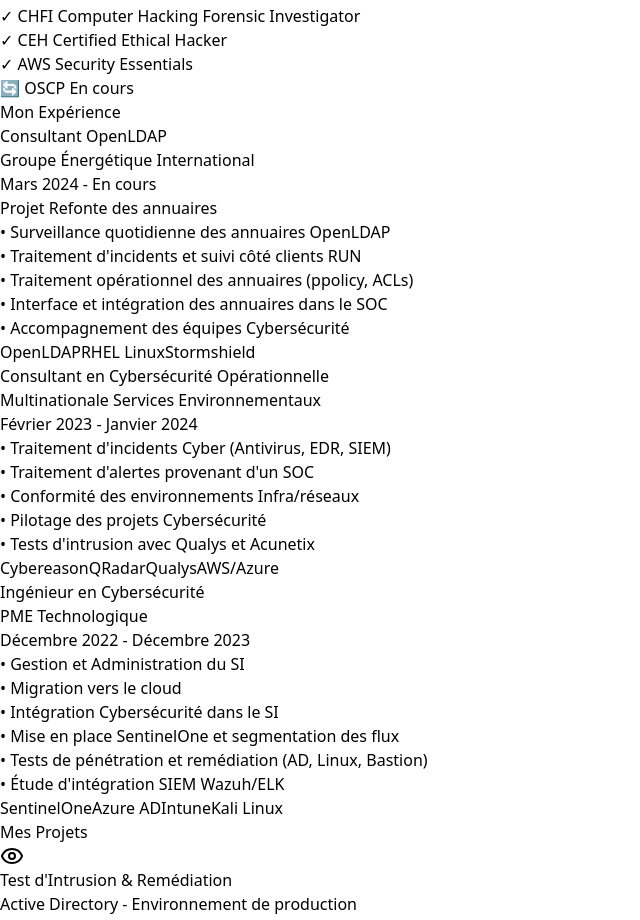
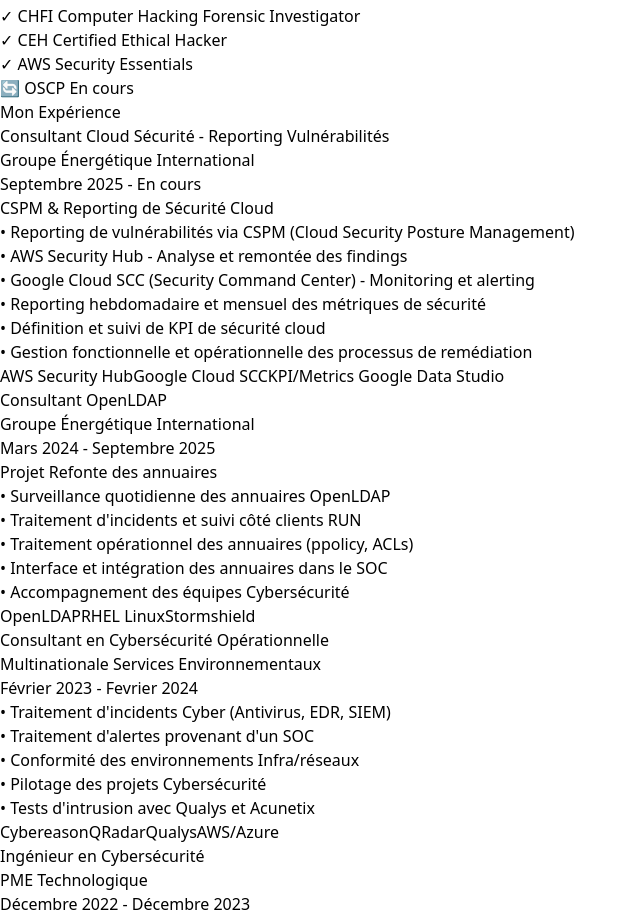
Before and after one commit to cktwi95/My-portfolio, a React (Vite) app: page / in a window 1280 px wide. Shown: the part 1160-2080 px from the top of the page, without its empty margins (0-640 px from the left). Built offline with nearby package versions, Linux system fonts and the light colour scheme.

Commit message:
Ajout formulaire de contact avec Web3Forms

```diff
--- a/src/App.jsx
+++ b/src/App.jsx
@@ -281,6 +281,30 @@ export default function Portfolio() {
           </h2>
 
           <div className="space-y-8">
+            {/* Expérience la plus récente - Cloud */}
+            <div className="bg-slate-800/30 p-6 rounded-xl border-l-4 border-emerald-500">
+              <div className="flex flex-col md:flex-row md:justify-between md:items-start mb-4">
+                <div>
+                  <h3 className="text-2xl font-bold text-emerald-400">Consultant Cloud Sécurité - Reporting Vulnérabilités</h3>
+                  <p className="text-xl text-gray-300">Groupe Énergétique International</p>
+                </div>
+                <span className="text-gray-400 mt-2 md:mt-0">Septembre 2025 - En cours</span>
+              </div>
+              <p className="text-gray-300 mb-4">CSPM & Reporting de Sécurité Cloud</p>
+              <ul className="space-y-2 text-gray-300">
+                <li>• Reporting de vulnérabilités via CSPM (Cloud Security Posture Management)</li>
+                <li>• AWS Security Hub - Analyse et remontée des findings</li>
+                <li>• Google Cloud SCC (Security Command Center) - Monitoring et alerting</li>
+                <li>• Reporting hebdomadaire et mensuel des métriques de sécurité</li>
+                <li>• Définition et suivi de KPI de sécurité cloud</li>
+                <li>• Gestion fonctionnelle et opérationnelle des processus de remédiation</li>
+              </ul>
+              <div className="mt-4 flex flex-wrap gap-2">
+                <span className="text-xs bg-emerald-900/30 text-emerald-300 px-3 py-1 rounded-full">AWS Security Hub</span>
+                <span className="text-xs bg-emerald-900/30 text-emerald-300 px-3 py-1 rounded-full">Google Cloud SCC</span>
+                <span className="text-xs bg-emerald-900/30 text-emerald-300 px-3 py-1 rounded-full">KPI/Metrics Google Data Studio</span>
+              </div>
+            </div>
             {/* Entreprise 1 */}
             <div className="bg-slate-800/30 p-6 rounded-xl border-l-4 border-cyan-500">
               <div className="flex flex-col md:flex-row md:justify-between md:items-start mb-4">
@@ -288,7 +312,7 @@ export default function Portfolio() {
                   <h3 className="text-2xl font-bold text-cyan-400">Consultant OpenLDAP</h3>
                   <p className="text-xl text-gray-300">Groupe Énergétique International</p>
                 </div>
-                <span className="text-gray-400 mt-2 md:mt-0">Mars 2024 - En cours</span>
+                <span className="text-gray-400 mt-2 md:mt-0">Mars 2024 - Septembre 2025</span>
               </div>
               <p className="text-gray-300 mb-4">Projet Refonte des annuaires</p>
               <ul className="space-y-2 text-gray-300">
@@ -312,7 +336,7 @@ export default function Portfolio() {
                   <h3 className="text-2xl font-bold text-blue-400">Consultant en Cybersécurité Opérationnelle</h3>
                   <p className="text-xl text-gray-300">Multinationale Services Environnementaux</p>
                 </div>
-                <span className="text-gray-400 mt-2 md:mt-0">Février 2023 - Janvier 2024</span>
+                <span className="text-gray-400 mt-2 md:mt-0">Février 2023 - Fevrier 2024</span>
               </div>
               <ul className="space-y-2 text-gray-300">
                 <li>• Traitement d'incidents Cyber (Antivirus, EDR, SIEM)</li>
```
